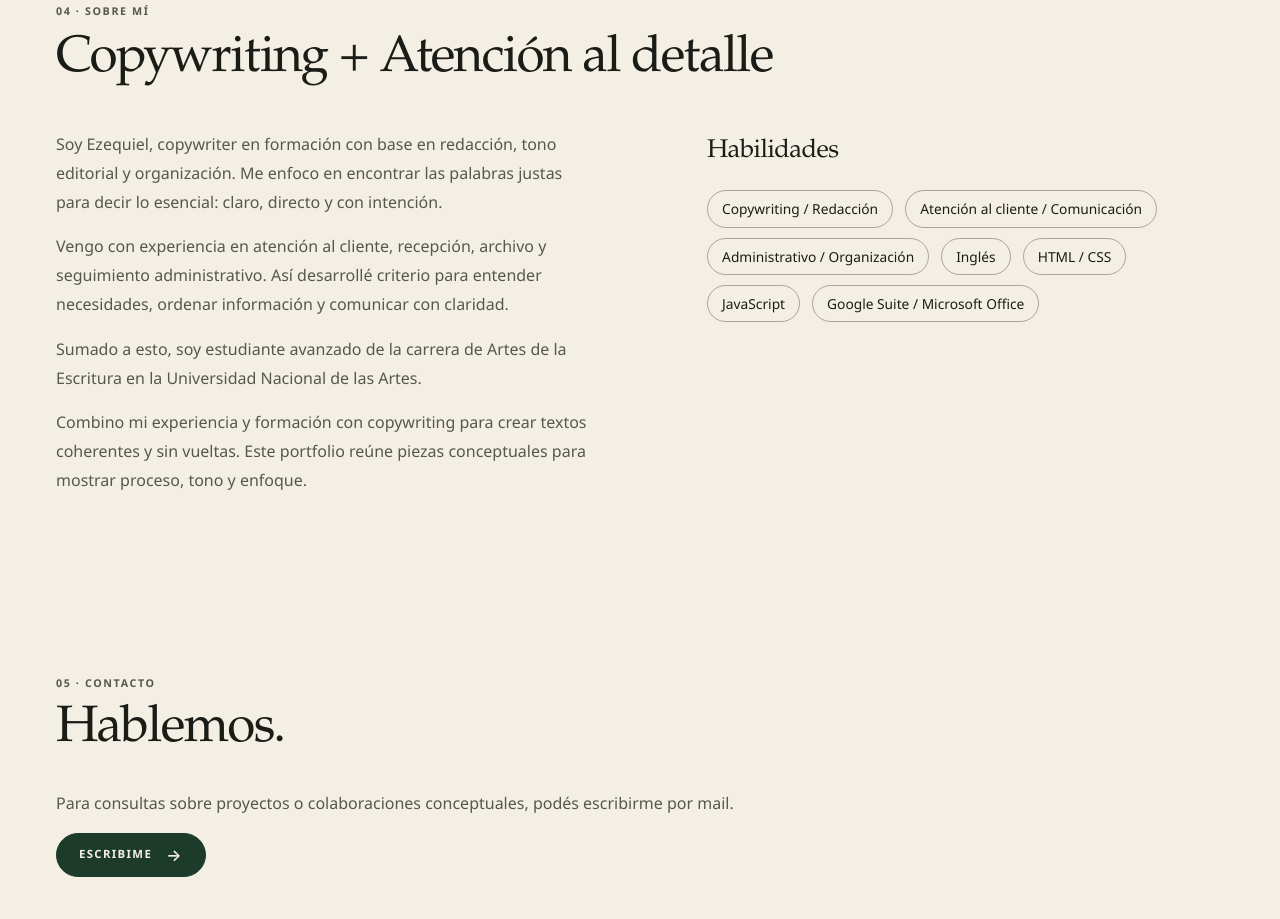
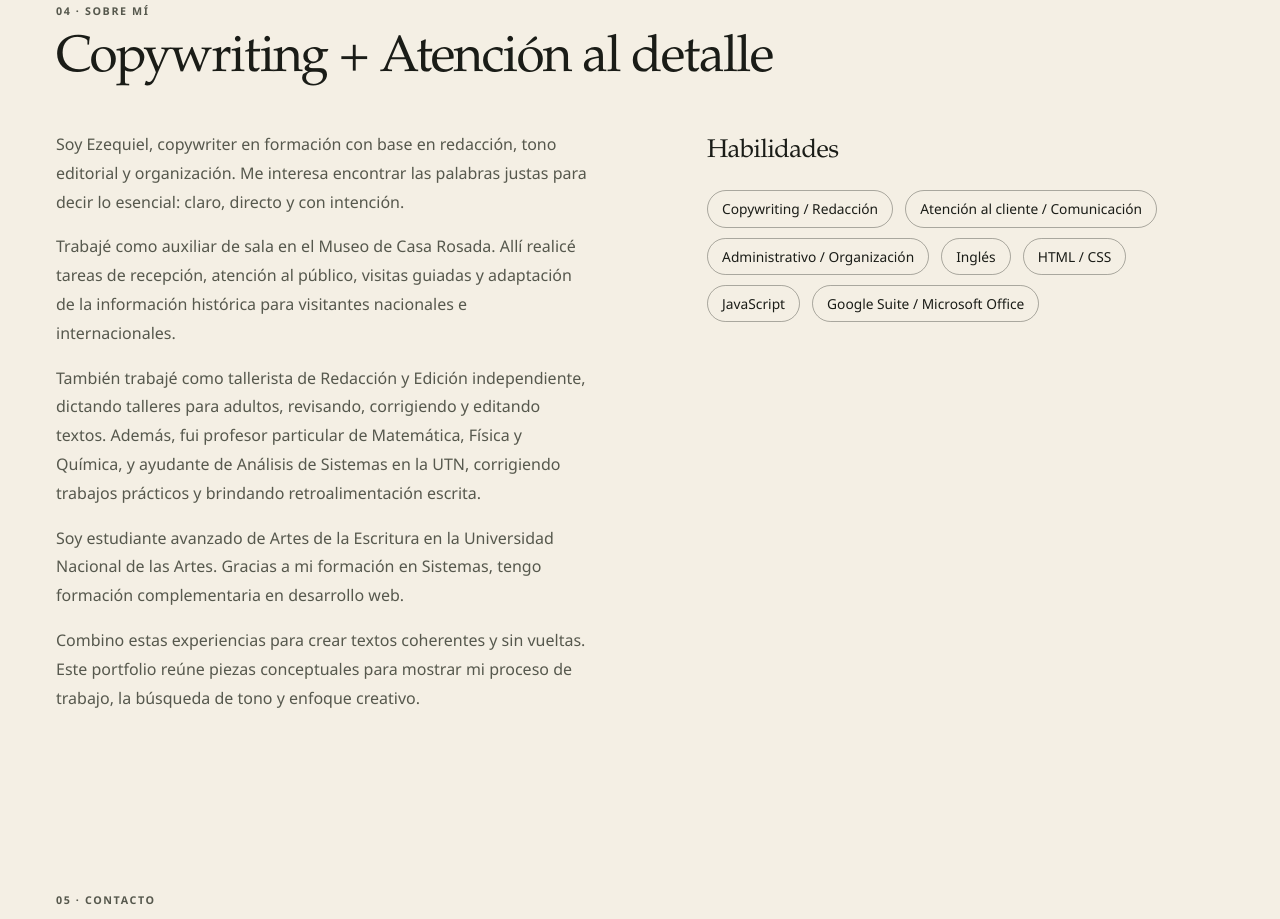
Before and after one commit to EzeRudaeff/portfolio-copywriting, a plain HTML site: page index.html in a window 1280 px wide. Shown: the part 8591-9510 px from the top of the page. Drawn offline with Linux system fonts and the light colour scheme.

Commit message:
Modificar presentación

```diff
--- a/index.html
+++ b/index.html
@@ -646,16 +646,19 @@
       <div class="about__grid">
         <div class="about__content">
           <p>
-            Soy Ezequiel, copywriter en formación con base en redacción, tono editorial y organización. Me enfoco en encontrar las palabras justas para decir lo esencial: claro, directo y con intención.
+            Soy Ezequiel, copywriter en formación con base en redacción, tono editorial y organización. Me interesa encontrar las palabras justas para decir lo esencial: claro, directo y con intención.
           </p>
           <p>
-            Vengo con experiencia en atención al cliente, recepción, archivo y seguimiento administrativo. Así desarrollé criterio para entender necesidades, ordenar información y comunicar con claridad.
+            Trabajé como auxiliar de sala en el Museo de Casa Rosada. Allí realicé tareas de recepción, atención al público, visitas guiadas y adaptación de la información histórica para visitantes nacionales e internacionales.
           </p>
           <p>
-            Sumado a esto, soy estudiante avanzado de la carrera de Artes de la Escritura en la Universidad Nacional de las Artes.
+            También trabajé como tallerista de Redacción y Edición independiente, dictando talleres para adultos, revisando, corrigiendo y editando textos. Además, fui profesor particular de Matemática, Física y Química, y ayudante de Análisis de Sistemas en la UTN, corrigiendo trabajos prácticos y brindando retroalimentación escrita.
           </p>
           <p>
-            Combino mi experiencia y formación con copywriting para crear textos coherentes y sin vueltas. Este portfolio reúne piezas conceptuales para mostrar proceso, tono y enfoque.
+            Soy estudiante avanzado de Artes de la Escritura en la Universidad Nacional de las Artes. Gracias a mi formación en Sistemas, tengo formación complementaria en desarrollo web.
+          </p>
+          <p>
+            Combino estas experiencias para crear textos coherentes y sin vueltas. Este portfolio reúne piezas conceptuales para mostrar mi proceso de trabajo, la búsqueda de tono y enfoque creativo.
           </p>
         </div>
         <div class="skills" aria-labelledby="skills-title">
```
